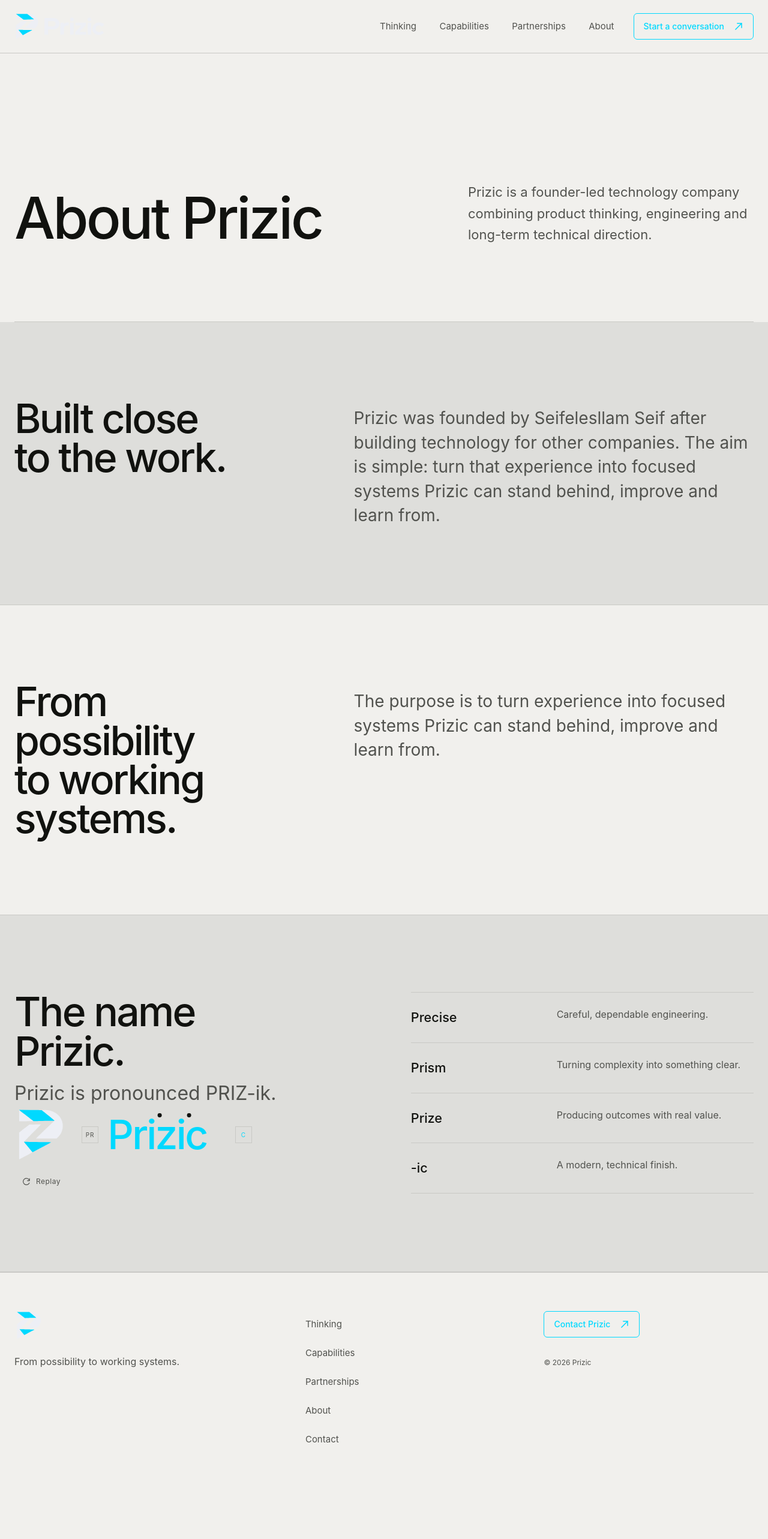
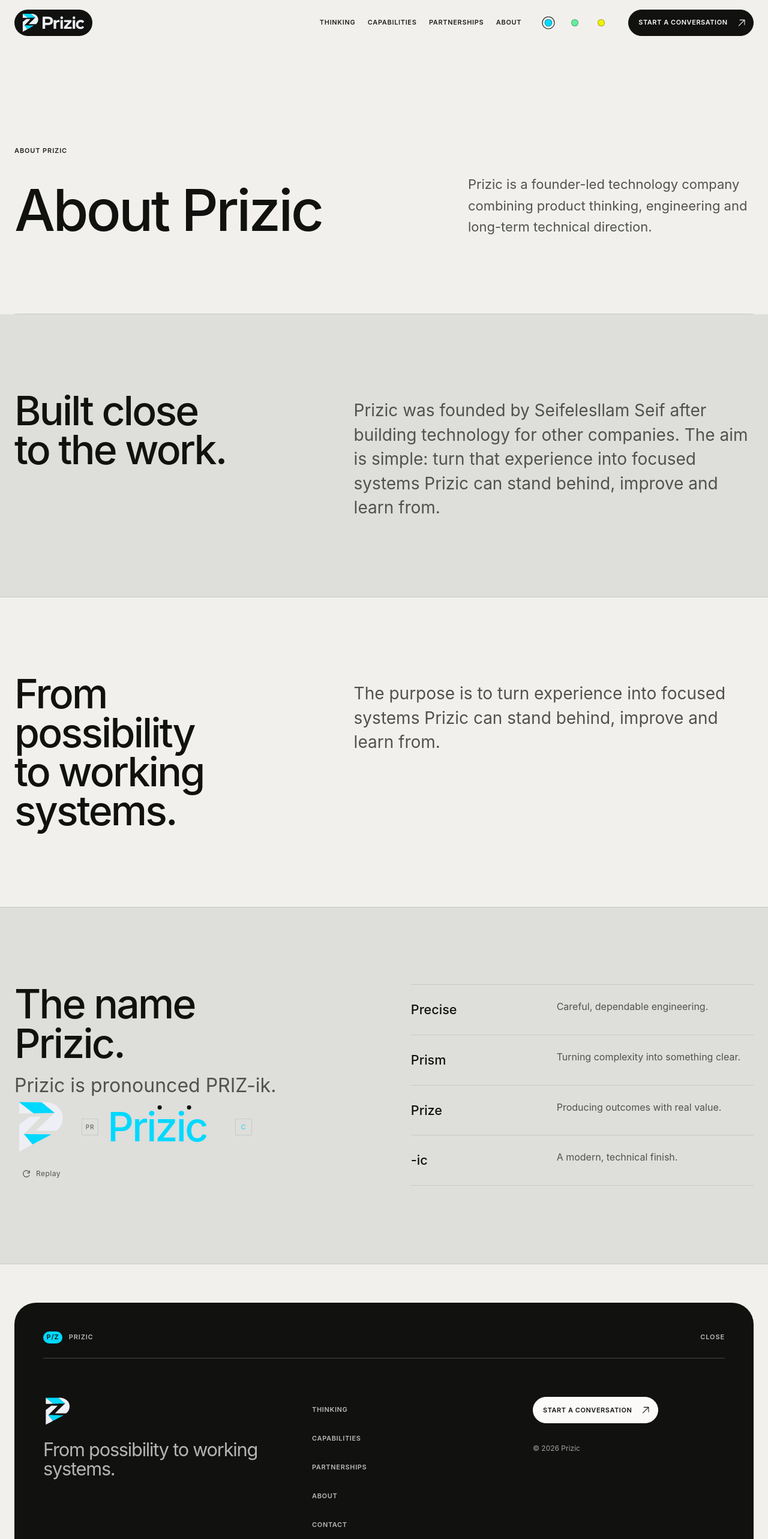
Before and after one commit to prizic/website, a Next.js app: page /about in a window 1280 px wide. Shown: the top 2566 px of the page at 60% size. Before the commit the page ends 2454 px from the top, so only its background shows below. Built offline with nearby package versions, Linux system fonts and the light colour scheme; no server answers.

Commit message:
feat: rebuild Prizic shared editorial frame

```diff
--- a/src/app/globals.css
+++ b/src/app/globals.css
@@ -222,16 +222,14 @@
 }
 
 .site-header {
-  border-block-end: 1px solid var(--border);
   background: var(--bg);
 }
 
 .site-header__inner {
   display: flex;
-  min-block-size: 5.5rem;
+  min-block-size: 4.75rem;
   align-items: center;
-  justify-content: space-between;
-  gap: var(--space-8);
+  gap: clamp(var(--space-3), 1.8vw, var(--space-8));
 }
 
 .site-header__brand {
@@ -239,6 +237,9 @@
   min-block-size: 44px;
   align-items: center;
   flex: 0 0 auto;
+  padding-inline: var(--space-3);
+  border-radius: 999px;
+  background: var(--ink);
 }
 
 .site-header__logo {
@@ -246,7 +247,7 @@
 }
 
 .site-header__logo--desktop {
-  inline-size: 9.5rem;
+  inline-size: 6.6rem;
 }
 
 .site-header__logo--mobile {
@@ -257,8 +258,12 @@
 .site-header__navigation {
   display: flex;
   align-items: center;
-  gap: clamp(var(--space-6), 3vw, var(--space-12));
+  gap: clamp(var(--space-3), 1.6vw, var(--space-6));
   margin-inline-start: auto;
+}
+
+.site-header__accent {
+  flex: 0 0 auto;
 }
 
 .site-header__navigation a,
@@ -266,8 +271,12 @@
   display: inline-flex;
   min-block-size: 44px;
   align-items: center;
-  color: var(--text-muted);
-  font-size: 0.9375rem;
+  color: var(--ink-soft);
+  font-family: var(--font-mono);
+  font-size: 0.6875rem;
+  font-weight: 600;
+  letter-spacing: 0.06em;
+  text-transform: uppercase;
   text-decoration: none;
   transition: color 160ms ease-out;
 }
@@ -277,6 +286,55 @@
 .site-footer__navigation a:hover,
 .site-footer__navigation a:focus-visible {
   color: var(--text);
+}
+
+.accent-switcher {
+  display: inline-flex;
+  align-items: center;
+  gap: 0;
+  min-inline-size: 0;
+  margin: 0;
+  padding: 0;
+  border: 0;
+}
+
+.accent-switcher label {
+  position: relative;
+  display: grid;
+  inline-size: 44px;
+  block-size: 44px;
+  place-items: center;
+  cursor: pointer;
+}
+
+.accent-switcher input {
+  position: absolute;
+  inline-size: 1px;
+  block-size: 1px;
+  overflow: hidden;
+  clip: rect(0, 0, 0, 0);
+  clip-path: inset(50%);
+  white-space: nowrap;
+}
+
+.accent-switcher label > span:not(.sr-only) {
+  inline-size: 0.75rem;
+  block-size: 0.75rem;
+  border: 1px solid color-mix(in srgb, var(--ink) 34%, transparent);
+  border-radius: 50%;
+  background: var(--swatch);
+  transition: transform 160ms ease-out;
+}
+
+.accent-switcher input:checked + span {
+  outline: 1px solid var(--ink);
+  outline-offset: 3px;
+  transform: scale(1.06);
+}
+
+.accent-switcher input:focus-visible + span {
+  outline: 2px solid var(--accent);
+  outline-offset: 4px;
 }
 
 .contact-action {
@@ -286,12 +344,17 @@
   justify-content: center;
   gap: var(--space-4);
   padding: var(--space-2) var(--space-4);
-  border: 1px solid var(--accent);
-  border-radius: 6px;
-  color: var(--accent);
-  font-size: 0.875rem;
-  font-weight: 500;
+  padding-inline: var(--space-4) var(--space-3);
+  border: 1px solid var(--ink);
+  border-radius: 999px;
+  background: var(--ink);
+  color: var(--paper-bright);
+  font-family: var(--font-mono);
+  font-size: 0.6875rem;
+  font-weight: 600;
+  letter-spacing: 0.05em;
   line-height: 1.2;
+  text-transform: uppercase;
   text-decoration: none;
   transition:
     background-color 160ms ease-out,
@@ -300,8 +363,9 @@
 
 .contact-action:hover,
 .contact-action:focus-visible {
+  border-color: var(--accent);
   background: var(--accent);
-  color: var(--accent-text);
+  color: var(--accent-ink);
 }
 
 .contact-action:active {
@@ -313,6 +377,7 @@
 .contact-action--pending {
   cursor: not-allowed;
   border-color: var(--border);
+  background: transparent;
   color: var(--text-muted);
 }
 
@@ -321,14 +386,9 @@
   color: var(--text-muted);
 }
 
-.contact-action__arrow {
-  inline-size: 1rem;
-  block-size: 1rem;
-  fill: none;
-  stroke: currentColor;
-  stroke-linecap: square;
-  stroke-linejoin: miter;
-  stroke-width: 1.5;
+.contact-action .editorial-arrow {
+  inline-size: 0.9rem;
+  block-size: 0.9rem;
 }
 
 .mobile-menu {
@@ -340,7 +400,7 @@
   inline-size: 44px;
   block-size: 44px;
   border: 1px solid var(--border);
-  border-radius: 6px;
+  border-radius: 50%;
   background: transparent;
 }
 
@@ -453,8 +513,38 @@
 }
 
 .site-footer {
-  padding-block: var(--space-16) var(--space-8);
-  border-block-start: 1px solid var(--border);
+  padding-block: var(--space-16) var(--space-6);
+}
+
+.site-footer__folio {
+  padding: clamp(var(--space-6), 4vw, var(--space-12));
+  border-radius: var(--radius-lg);
+  background: var(--ink);
+  color: var(--paper-bright);
+}
+
+.site-footer__topline {
+  display: flex;
+  align-items: center;
+  justify-content: space-between;
+  gap: var(--space-4);
+  padding-block-end: var(--space-6);
+  border-block-end: 1px solid color-mix(in srgb, var(--paper-bright) 22%, transparent);
+  color: color-mix(in srgb, var(--paper-bright) 72%, transparent);
+  font-family: var(--font-mono);
+  font-size: 0.6875rem;
+  font-weight: 600;
+  letter-spacing: 0.08em;
+  text-transform: uppercase;
+}
+
+.site-footer__topline .folio-label {
+  color: inherit;
+}
+
+.site-footer__topline .folio-label__index {
+  background: var(--accent);
+  color: var(--accent-ink);
 }
 
 .site-footer__inner {
@@ -462,6 +552,7 @@
   grid-template-columns: minmax(0, 1.25fr) repeat(2, minmax(0, 1fr));
   gap: var(--space-12);
   align-items: start;
+  padding-block-start: clamp(var(--space-8), 5vw, var(--space-16));
 }
 
 .site-footer__identity img {
@@ -472,7 +563,11 @@
 .site-footer__identity p {
   max-inline-size: 24rem;
   margin-block: var(--space-6) 0;
-  color: var(--text-muted);
+  color: color-mix(in srgb, var(--paper-bright) 70%, transparent);
+  font-family: var(--font-display);
+  font-size: clamp(1.35rem, 2.4vw, 2rem);
+  letter-spacing: -0.04em;
+  line-height: 1.05;
 }
 
 .site-footer__navigation {
@@ -481,6 +576,15 @@
   gap: var(--space-1);
 }
 
+.site-footer__navigation a {
+  color: color-mix(in srgb, var(--paper-bright) 72%, transparent);
+}
+
+.site-footer__navigation a:hover,
+.site-footer__navigation a:focus-visible {
+  color: var(--paper-bright);
+}
+
 .site-footer__closing {
   display: grid;
   justify-items: start;
@@ -489,16 +593,43 @@
 
 .site-footer__closing p {
   margin: 0;
-  color: var(--text-muted);
+  color: color-mix(in srgb, var(--paper-bright) 62%, transparent);
   font-family: var(--font-mono);
   font-size: 0.75rem;
 }
 
+.site-footer .contact-action {
+  border-color: var(--paper-bright);
+  background: var(--paper-bright);
+  color: var(--ink);
+}
+
+.site-footer .contact-action:hover,
+.site-footer .contact-action:focus-visible {
+  border-color: var(--accent);
+  background: var(--accent);
+  color: var(--accent-ink);
+}
+
+.site-footer .contact-action--pending,
+.site-footer .contact-action--pending:hover {
+  border-color: color-mix(in srgb, var(--paper-bright) 30%, transparent);
+  background: transparent;
+  color: color-mix(in srgb, var(--paper-bright) 62%, transparent);
+}
+
 .page-intro {
   padding-block: clamp(var(--space-16), 10vw, var(--space-32));
 }
 
-.page-intro h1 {
+.page-intro__grid {
+  display: grid;
+  grid-template-columns: minmax(0, 7fr) minmax(0, 5fr);
+  gap: clamp(var(--space-8), 7vw, var(--space-24));
+  margin-block-start: var(--space-8);
+}
+
+.page-intro__grid h1 {
   max-inline-size: 14ch;
   margin: 0;
   font-family: var(--font-display);
@@ -509,9 +640,9 @@
   text-wrap: balance;
 }
 
-.page-intro p {
+.page-intro__grid p {
   max-inline-size: 68ch;
-  margin-block: var(--space-8) 0;
+  margin: 0;
   color: var(--text-muted);
   font-size: clamp(1rem, 1.8vw, 1.25rem);
 }
@@ -1331,8 +1462,7 @@
   display: grid;
   min-block-size: min(56svh, 36rem);
   align-content: end;
-  grid-template-columns: minmax(0, 7fr) minmax(0, 5fr);
-  gap: clamp(var(--space-8), 7vw, var(--space-24));
+  gap: 0;
   padding-block: clamp(var(--space-24), 10vw, var(--space-32));
 }
 
@@ -1345,12 +1475,12 @@
   content: "";
 }
 
-.editorial-page .page-intro h1 {
+.editorial-page .page-intro__grid h1 {
   max-inline-size: 11ch;
   align-self: end;
 }
 
-.editorial-page .page-intro p {
+.editorial-page .page-intro__grid p {
   align-self: end;
   margin: 0;
   font-size: clamp(1.125rem, 1.8vw, 1.375rem);
@@ -1779,7 +1909,7 @@
     max-inline-size: 40rem;
   }
 
-  .editorial-page .page-intro,
+  .page-intro__grid,
   .editorial-split,
   .about-name__grid,
   .contact-page__grid {
@@ -1788,10 +1918,9 @@
 
   .editorial-page .page-intro {
     min-block-size: min(48svh, 30rem);
-    gap: var(--space-8);
-  }
-
-  .editorial-page .page-intro p {
+  }
+
+  .editorial-page .page-intro__grid p {
     max-inline-size: 50rem;
   }
 
@@ -1817,13 +1946,23 @@
     display: block;
   }
 
+  .site-header__brand {
+    padding-inline: 0;
+    background: transparent;
+  }
+
   .site-header__navigation,
   .site-header__contact {
     display: none;
   }
 
   .mobile-menu {
-    display: block;
+    display: flex;
+    align-items: center;
+  }
+
+  .site-header__accent {
+    margin-inline-start: auto;
   }
 
   .site-footer__inner {
@@ -1947,7 +2086,7 @@
     padding-block: var(--space-16);
   }
 
-  .editorial-page .page-intro h1 {
+  .editorial-page .page-intro__grid h1 {
     max-inline-size: none;
     font-size: clamp(3rem, 14vw, 4.75rem);
   }
--- a/src/components/actions/contact-action.tsx
+++ b/src/components/actions/contact-action.tsx
@@ -1,3 +1,4 @@
+import { EditorialArrow } from "@/components/editorial/editorial-arrow";
 import type { ContactState } from "@/content/types";
 
 type ContactActionProps = {
@@ -24,13 +25,7 @@
   return (
     <a className={classes} href={contact.href}>
       <span>{label}</span>
-      <svg
-        aria-hidden="true"
-        className="contact-action__arrow"
-        viewBox="0 0 16 16"
-      >
-        <path d="M3 13 13 3M6 3h7v7" />
-      </svg>
+      <EditorialArrow />
     </a>
   );
 }
--- a/src/components/layout/page-intro.tsx
+++ b/src/components/layout/page-intro.tsx
@@ -1,13 +1,19 @@
+import { FolioLabel } from "@/components/editorial/folio-label";
+
 type PageIntroProps = {
   title: string;
   introduction: string;
   className?: string;
+  index?: string;
+  eyebrow?: string;
 };
 
 export function PageIntro({
   title,
   introduction,
   className,
+  index,
+  eyebrow,
 }: PageIntroProps) {
   const classes = ["page-intro", "site-frame", className]
     .filter(Boolean)
@@ -15,8 +21,11 @@
 
   return (
     <header aria-labelledby="page-title" className={classes}>
-      <h1 id="page-title">{title}</h1>
-      <p>{introduction}</p>
+      <FolioLabel detail={eyebrow} index={index} section={title} />
+      <div className="page-intro__grid">
+        <h1 id="page-title">{title}</h1>
+        <p>{introduction}</p>
+      </div>
     </header>
   );
 }
--- a/src/components/layout/site-footer.tsx
+++ b/src/components/layout/site-footer.tsx
@@ -2,6 +2,7 @@
 
 import { ContactAction } from "@/components/actions/contact-action";
 import { PrizicLogo } from "@/components/brand/prizic-logo";
+import { FolioLabel } from "@/components/editorial/folio-label";
 import type { ContactState, NavigationItem } from "@/content/types";
 
 type SiteFooterProps = {
@@ -12,9 +13,16 @@
 export function SiteFooter({ navigation, contact }: SiteFooterProps) {
   return (
     <footer className="site-footer">
-      <div className="site-frame site-footer__inner">
+      <div className="site-frame">
+        <div className="site-footer__folio">
+          <div className="site-footer__topline">
+            <FolioLabel index="P/Z" section="Prizic" />
+            <span>Close</span>
+          </div>
+
+          <div className="site-footer__inner">
             <div className="site-footer__identity">
-          <PrizicLogo decorative variant="mark" />
+              <PrizicLogo decorative surface="dark" variant="mark" />
               <p>From possibility to working systems.</p>
             </div>
 
@@ -28,8 +36,10 @@
             </nav>
 
             <div className="site-footer__closing">
-          <ContactAction contact={contact} />
+              <ContactAction contact={contact} label="Start a conversation" />
               <p>© 2026 Prizic</p>
+            </div>
+          </div>
         </div>
       </div>
     </footer>
--- a/src/components/layout/site-header.tsx
+++ b/src/components/layout/site-header.tsx
@@ -3,6 +3,7 @@
 import { ContactAction } from "@/components/actions/contact-action";
 import { PrizicLogo } from "@/components/brand/prizic-logo";
 import { MobileMenu } from "@/components/layout/mobile-menu";
+import { AccentSwitcher } from "@/components/theme/accent-switcher";
 import type { ContactState, NavigationItem } from "@/content/types";
 
 type SiteHeaderProps = {
@@ -29,6 +30,7 @@
           <PrizicLogo
             className="site-header__logo site-header__logo--mobile"
             decorative
+            surface="light"
             variant="mark"
           />
         </Link>
@@ -41,6 +43,8 @@
           ))}
         </nav>
 
+        <AccentSwitcher className="site-header__accent" />
+
         <ContactAction
           className="site-header__contact"
           contact={contact}
```
Also changed, not shown: src/components/brand/prizic-logo.tsx (+4 -3 lines), 2 other files (tests, documents, lock files or other folders). Lines whose indentation alone changed are shown as unchanged.
